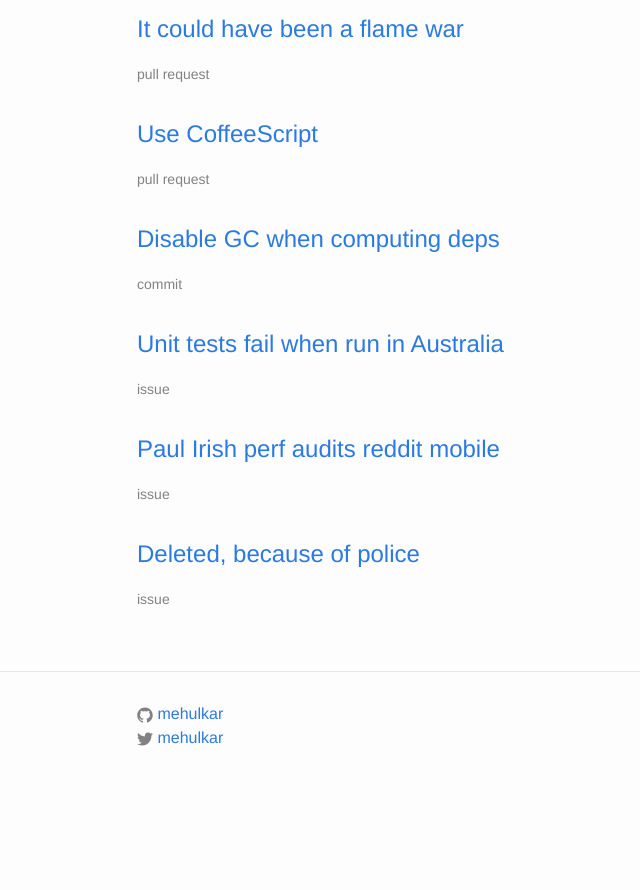
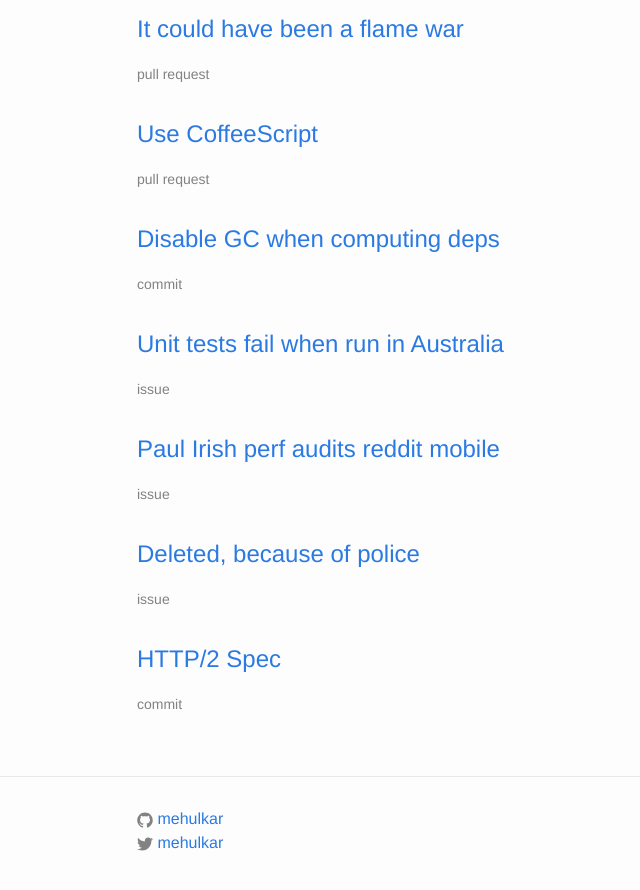
Before and after one commit to mehulkar/github-hall-of-fame, a Jekyll site: the page built from index.html, in a window 1280 px wide and 900 px high, scrolled down 2010 px. Shown: the top 890 px of the window, without its empty margins (133-773 px from the left). Built offline with Jekyll 4.4.1, drawn with Linux system fonts in a browser that asks for light colours; before the commit the page ends 2805 px from its top, so only the background shows below that.

Commit message:
HTTP/2 Spec
Every HTTP/2 communication starts with `PRISM`. This actually made it into [RFC 7540, Section 3.5](https://tools.ietf.org/html/rfc7540#section-3.5).
That commit was made in June 2013 after the revelation of the PRISM surveillance program in Snowden's documents.

Read [@jgrahamc's blog post](http://blog.jgc.org/2015/11/the-secret-message-hidden-in-every.html) for more info.

```diff
--- a/_data/entries.yml
+++ b/_data/entries.yml
@@ -93,3 +93,7 @@
 - title: "Deleted, because of police"
   link: "https://archive.is/r8k7X#30.1%"
   type: "issue"
+
+- title: "HTTP/2 Spec"
+  link: "https://github.com/http2/http2-spec/commit/ac468f3fab9f7092a430eedfd69ee1fb2e23c944"
+  type: "commit"
```
